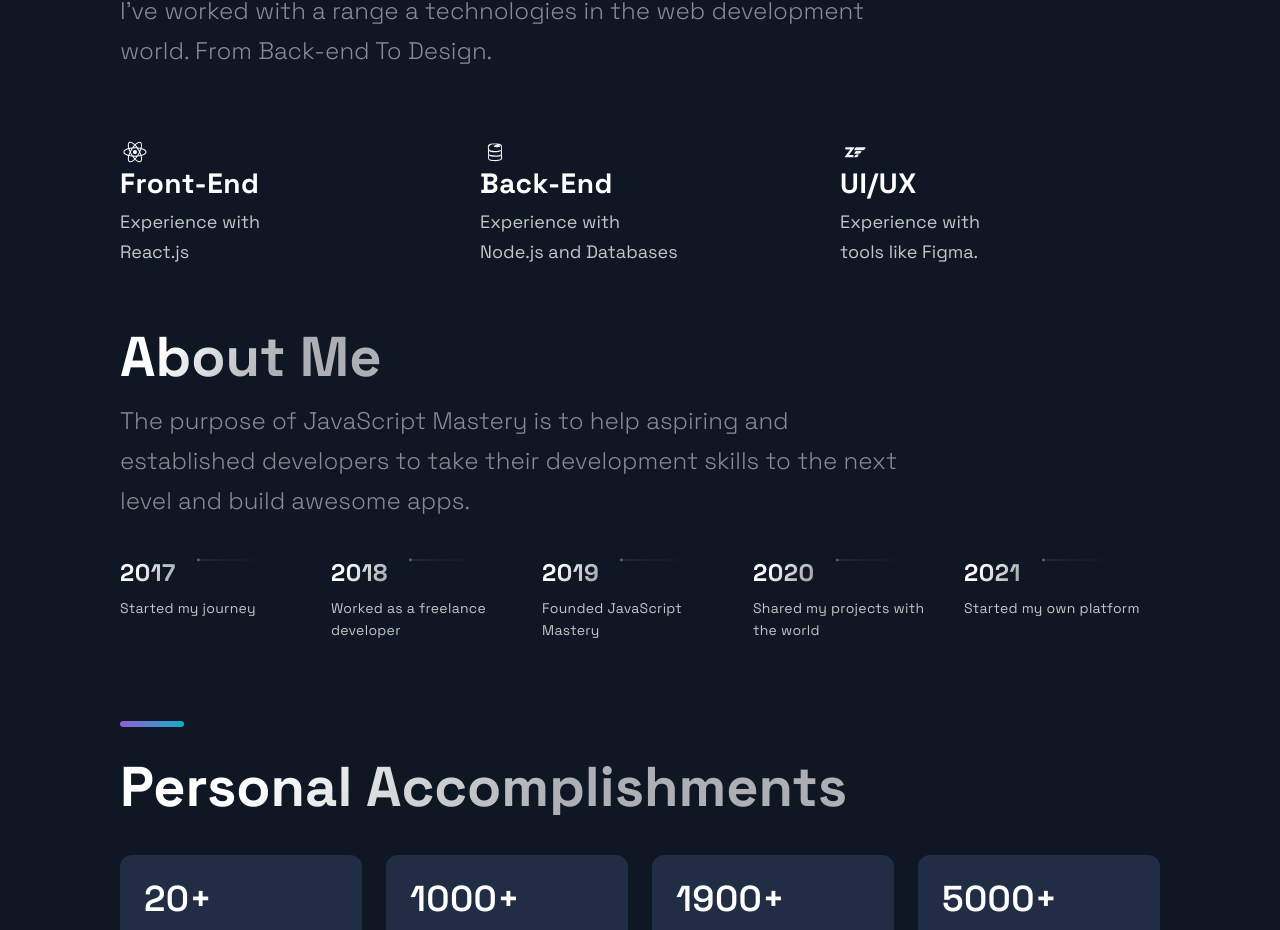
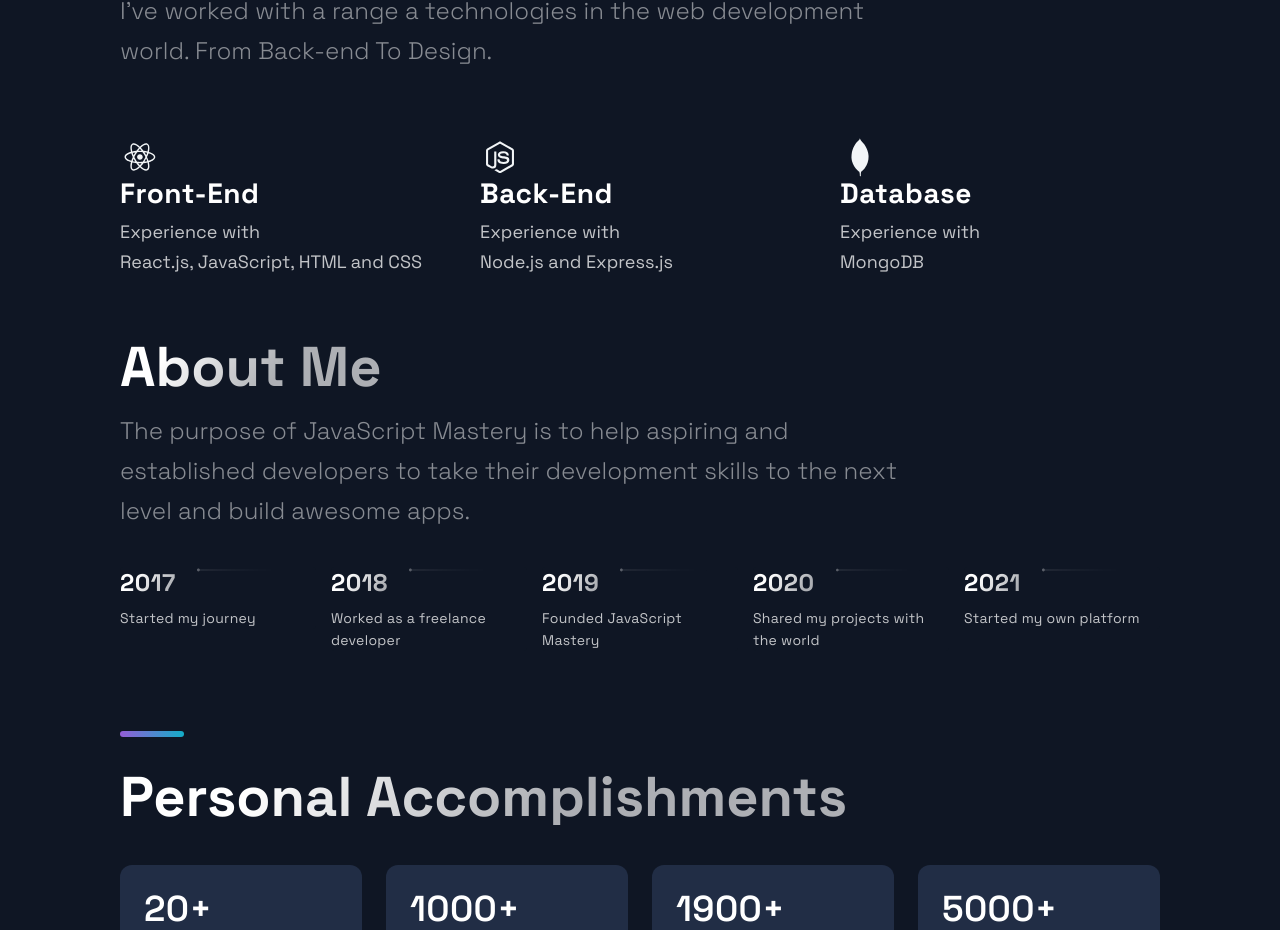
Before and after one commit to iketu65/portfolio, a Next.js app: page / in a window 1280 px wide. Shown: the part 2380-3310 px from the top of the page. Built offline with nearby package versions, Linux system fonts and the light colour scheme.

Commit message:
Commit 4 (edit some info)

```diff
--- a/src/components/Technologies/Technologies.js
+++ b/src/components/Technologies/Technologies.js
@@ -1,5 +1,5 @@
 import React from 'react';
-import { DiFirebase, DiReact, DiZend } from 'react-icons/di';
+import { DiReact, DiNodejsSmall, DiMongodb } from 'react-icons/di';
 import { Section, SectionDivider, SectionText, SectionTitle } from '../../styles/GlobalComponents';
 import { List, ListContainer, ListItem, ListParagraph, ListTitle } from './TechnologiesStyles';
 
@@ -15,32 +15,32 @@ const Technologies = () =>  (
     <List>
       {/* ** แก้ด้วย4 ** */}
       <ListItem>
-        <DiReact size='3rem'/>
+        <DiReact size='4rem'/>
         <ListContainer>
           <ListTitle>Front-End</ListTitle>
           <ListParagraph>
             Experience with <br />
-            React.js
+            React.js, JavaScript, HTML and CSS
           </ListParagraph>
         </ListContainer>
       </ListItem>
       <ListItem>
-        <DiFirebase size='3rem'/>
+        <DiNodejsSmall size='4rem'/>
         <ListContainer>
           <ListTitle>Back-End</ListTitle>
           <ListParagraph>
             Experience with <br />
-            Node.js and Databases
+            Node.js and Express.js
           </ListParagraph>
         </ListContainer>
       </ListItem>
       <ListItem>
-        <DiZend size='3rem'/>
+        <DiMongodb size='4rem'/>
         <ListContainer>
-          <ListTitle>UI/UX</ListTitle>
+          <ListTitle>Database</ListTitle>
           <ListParagraph>
             Experience with <br />
-            tools like Figma.
+            MongoDB
           </ListParagraph>
         </ListContainer>
       </ListItem>
```
